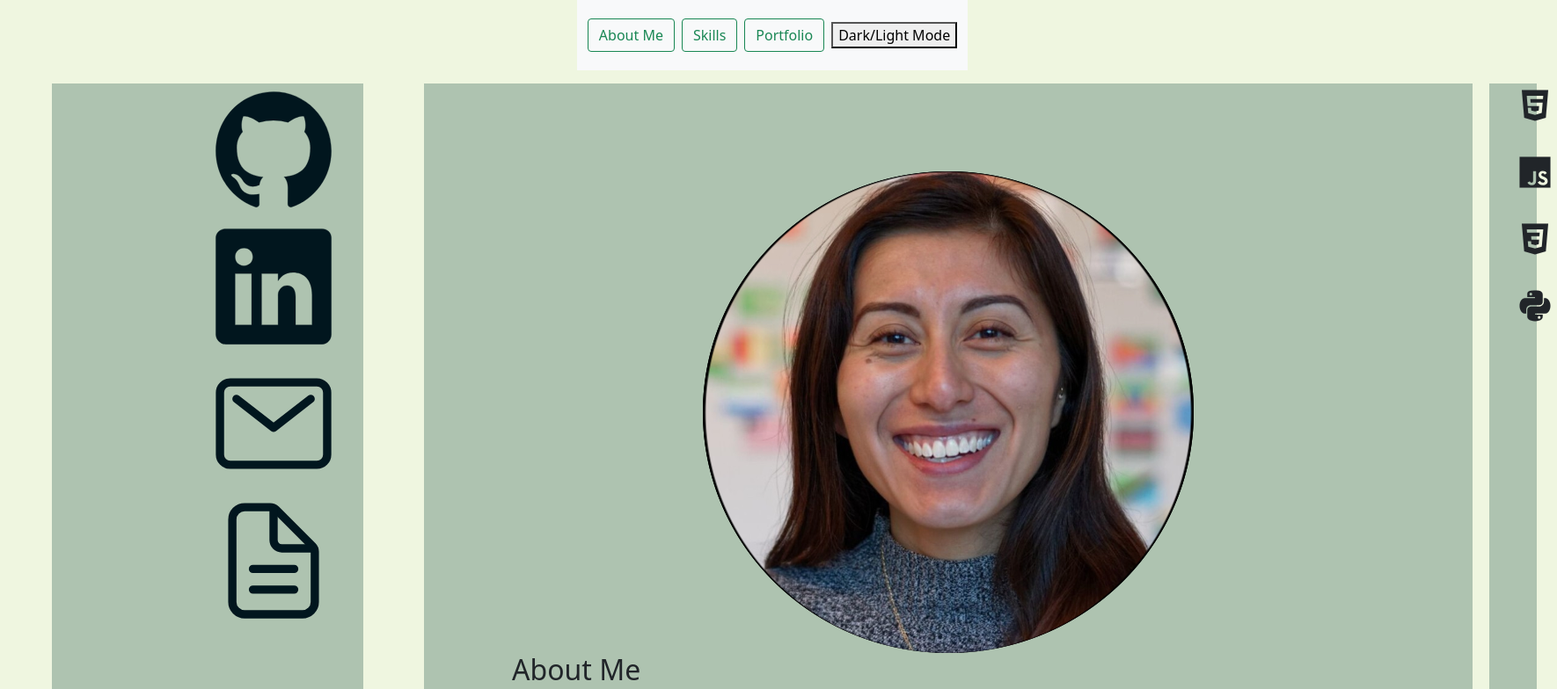
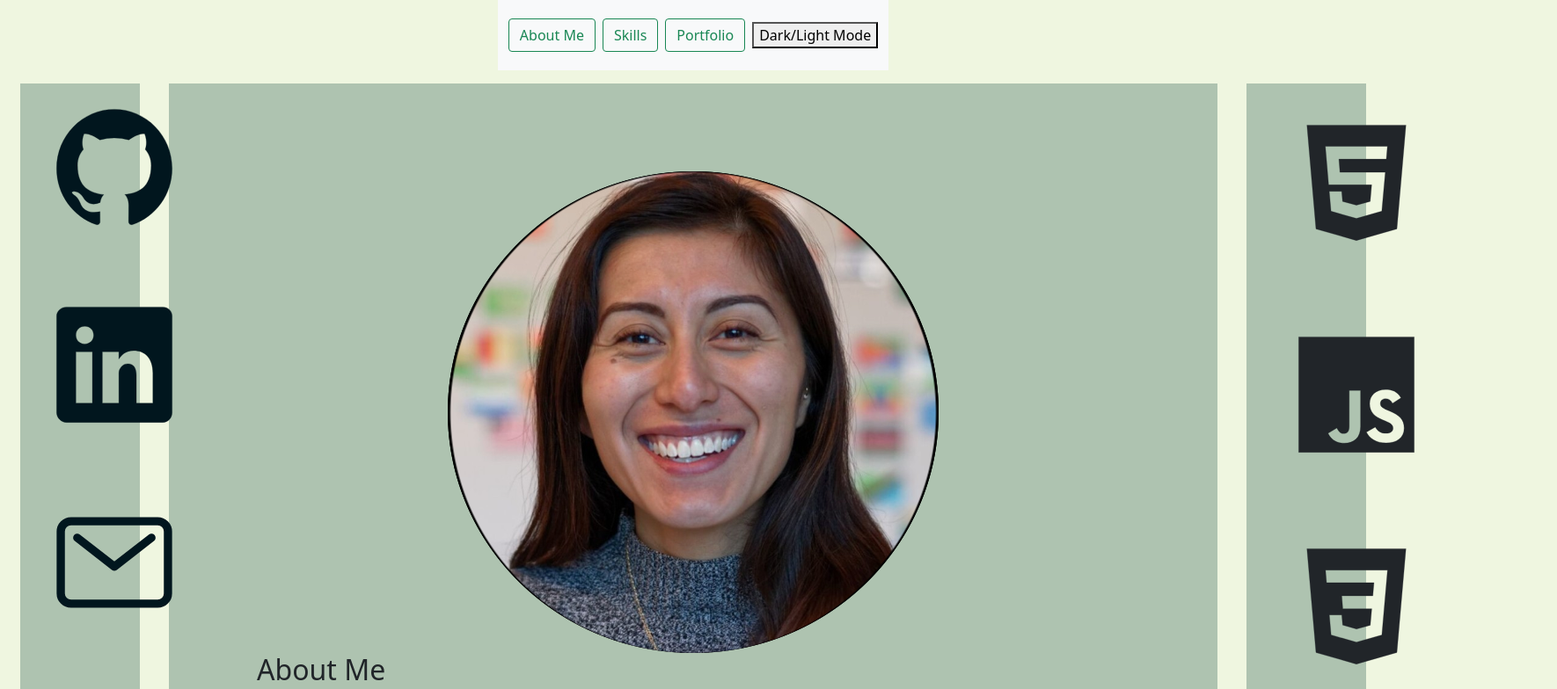
Before and after one commit to haaayd/haydeesramirez-portfolio, a plain HTML site: page index.html in a window 1280 px wide. Shown: the top 784 px of the page at 88% size, 1770 px wide, since content can reach past the window. Drawn offline with nearby package versions, Linux system fonts and the light colour scheme.

Commit message:
center social icons to match skills icons

```diff
--- a/css/style.css
+++ b/css/style.css
@@ -58,13 +58,13 @@ nav {
   background-color: #AEC3B0;
 }
 .skills {
-  vertical-align: auto;
-  display: column;
+  display: flexbox;
   justify-content: space-evenly;
   align-items: center;
   width: 75%;
-  font-size: 40px;
+  font-size: 150px;
   background-color: #AEC3B0;
+  padding: 10%;
 }
 #card-container {
 
@@ -86,18 +86,18 @@ ul {
 
 }
 .social-icons {
+  display: flexbox;
   font-size: 150px;
   text-decoration: none;
   align-items: center;
   color: #01161E;
-  height: 100px;
-  line-height: 100px;
-  justify-self: stretch;
-  grid-column: 1;
-  grid-row: 2/3;
-  gap: 0 10px;
-  padding: 145px;
-  max-width: 70px;
+
+
+  display: flexbox;
+  justify-content: space-evenly;
+
+  width: 75%;
+
 
 
 
@@ -130,10 +130,7 @@ main > img {
   border-radius: 0px;
   max-height: 50px;
   max-width: 50px;
+  display: flex;
+  position: relative;
+
 }
-
-#buttonb {
- display: flex;
- position: relative;
- grid-row: 1/4;
-}
```
